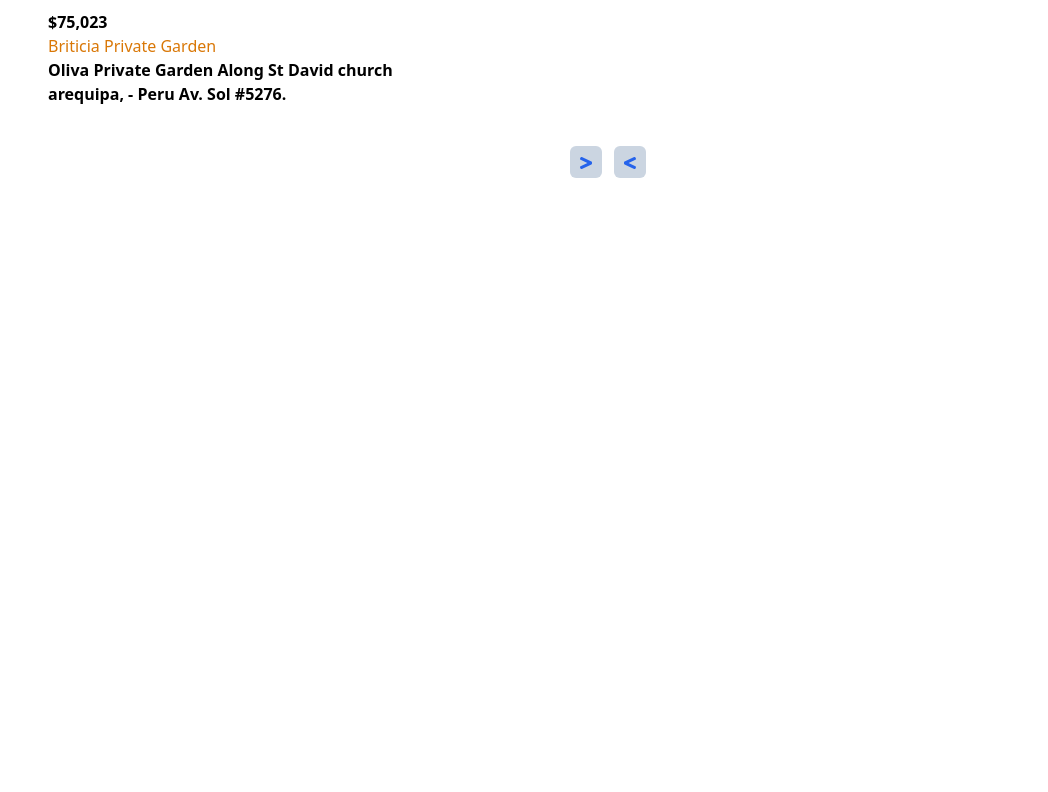
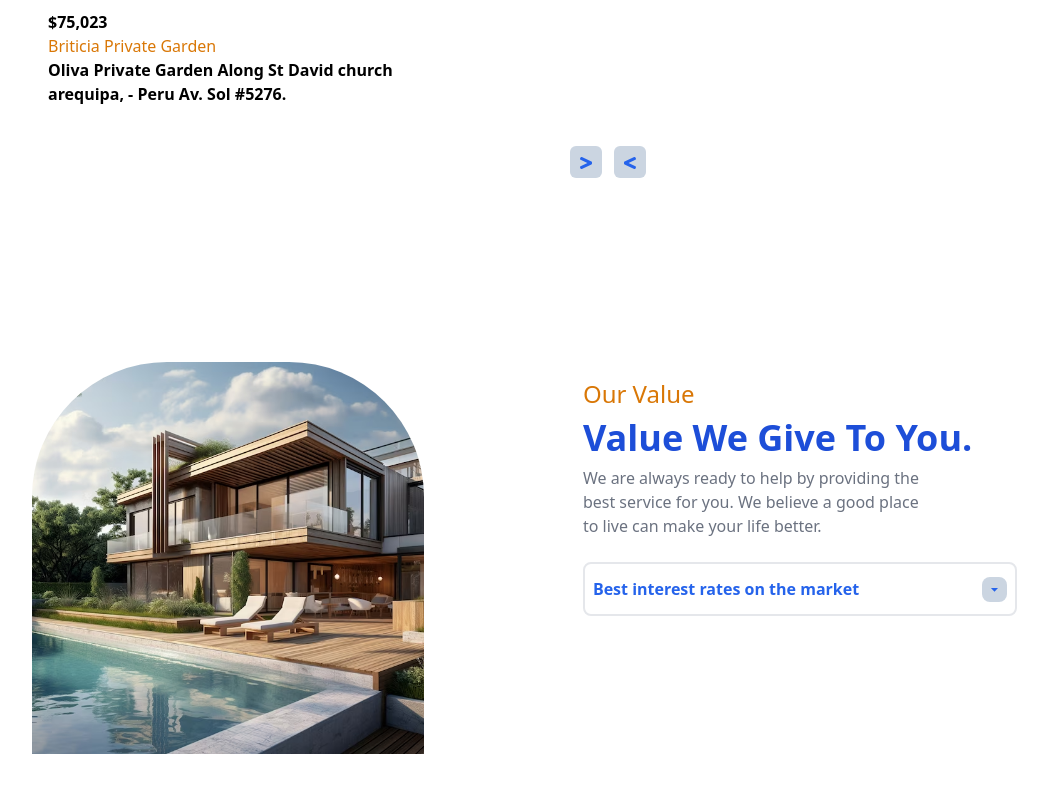
Before and after one commit to TEE2DWHY/RealFy, a React (Vite) app: page / in a window 1280 px wide. Shown: the part 1578-2370 px from the top of the page, without its empty margins (32-1080 px from the left). Before the commit the page ends 1780 px from the top, so only its background shows below. Built offline with nearby package versions, Linux system fonts and the light colour scheme; a web font is replaced by a local one.

Commit message:
started working on features section

```diff
--- a/src/assets/icons/icons.jsx
+++ b/src/assets/icons/icons.jsx
@@ -1,6 +1,7 @@
 import { MdDarkMode } from "react-icons/md";
 import { ImLocation } from "react-icons/im";
 import { FaGreaterThan, FaLessThan } from "react-icons/fa";
+import { MdOutlineArrowDropDown } from "react-icons/md";
 
 export const DarkMode = () => {
   return (
@@ -33,3 +34,14 @@ export const Previous = () => {
     </>
   );
 };
+
+export const ArrowDown = () => {
+  return (
+    <>
+      <MdOutlineArrowDropDown
+        className="inline bg-slate-300 p-1 rounded-lg"
+        size="25"
+      />
+    </>
+  );
+};
--- a/src/components/Navbar.jsx
+++ b/src/components/Navbar.jsx
@@ -2,7 +2,7 @@ import { DarkMode } from "../assets/icons/icons";
 
 const navigationItems = [
   { text: "home", route: "/" },
-  { text: "residence", route: "/residence", id: "#residence" },
+  { text: "residence", route: "/residence", id: "residence" },
   { text: "value", route: "/value" },
   { text: "contact", route: "/contact" },
 ];
@@ -15,7 +15,7 @@ const Navbar = ({ currentRoute }) => {
         <ul className="flex justify-between items-center space-x-8">
           {navigationItems.map((item, index) => (
             <>
-              <a href={`#${item.id}`} key={index}>
+              <a href={item.id ? `#${item.id}` : null} key={index}>
                 <li
                   className={`cursor-pointer ${
                     currentRoute === item.route ? "text-blue-500 font-bold" : ""
--- a/src/pages/Home.jsx
+++ b/src/pages/Home.jsx
@@ -1,21 +1,16 @@
 // *
 import { useEffect, useState } from "react";
 // icons
-import { Next, Previous, Location } from "../assets/icons/icons";
+import { Next, Previous, Location, ArrowDown } from "../assets/icons/icons";
 // components
 import Navbar from "../components/Navbar";
 // images
 import heroImg from "../assets/images/hero-img.jpg";
-
+import estateFive from "../assets/images/estate-5.avif";
 //data
 import { brands, carouselContents } from "../data/data";
 
 const Home = () => {
-  const [currentContent, setCurrentContent] = useState(0);
-  const handleSlide = (index) => {
-    setCurrentContent(index);
-  };
-
   const [premiumProduct, setPremiumProduct] = useState(0);
   const [customerStats, SetCustomerStats] = useState(8);
   const [awardStats, setAwardStats] = useState(14);
@@ -39,6 +34,13 @@ const Home = () => {
     SetCustomerStats(customerStats + 2);
     setAwardStats(awardStats + 5);
   }, [premiumProduct]);
+
+  const [currentContent, setCurrentContent] = useState(0);
+  const handleSlide = (index) => {
+    setCurrentContent(index);
+  };
+
+  const [clicked, setClicked] = useState(false);
 
   return (
     <>
@@ -123,6 +125,7 @@ const Home = () => {
                 className="rounded-lg my-3 cursor-pointer"
                 src={carouselContents[currentContent].img}
                 alt="carousel-img"
+                data-aos="fade-in"
               />
               <p className="font-bold font-sans text-md">
                 {carouselContents[currentContent].price}
@@ -160,21 +163,48 @@ const Home = () => {
       </section>
 
       {/* Features */}
-      {/* <section id="features">
-        <div>
-          <div>
-            <img src="" alt="" />
+      <section className="px-16 py-40" id="features">
+        <div className="flex justify-between">
+          <div className="w-5/12">
+            <img
+              className="w-5/6 h-full rounded-md rounded-tl-[135px] rounded-tr-[135px] rounded-br-[0px] rounded-bl-[0px]"
+              src={estateFive}
+              alt="features-img"
+            />
           </div>
-          <div>
-            <p>Our Value</p>
-            <h1>Value We Give To You.</h1>
-            <p>
+          <div className="pt-4 px-20 w-3/5">
+            <p className="text-amber-600 font-sans text-2xl">Our Value</p>
+            <h1 className="text-blue-700 font-sans text-4xl my-2 font-bold">
+              Value We Give To You.
+            </h1>
+            <p className="w-4/6 font-sans text-gray-500 flex items-center justify-center">
               We are always ready to help by providing the best service for you.
               We believe a good place to live can make your life better.
             </p>
+            <div className="rounded-md border-solid border-gray-900 py-2">
+              <div className=" text-blue-600 my-4 font-sans border-2 py-3 px-2 rounded-lg font-bold w-10/12">
+                <div className="flex items-center justify-between">
+                  <span> Best interest rates on the market</span>
+                  <span onClick={() => setClicked(!clicked)}>
+                    <ArrowDown />
+                  </span>
+                </div>
+                {clicked && (
+                  <p
+                    className="text-gray-500 my-2 px-2 text-sm"
+                    data-aos="fade-in"
+                  >
+                    Lorem ipsum dolor, sit amet consectetur adipisicing elit.
+                    Numquam excepturi asperiores doloremque reiciendis velit
+                    quidem earum vero nemo modi aliquid iste fugiat, aperiam
+                    eligendi cum, facilis nobis quas explicabo. Vitae
+                  </p>
+                )}
+              </div>
+            </div>
           </div>
         </div>
-      </section> */}
+      </section>
     </>
   );
 };
```
